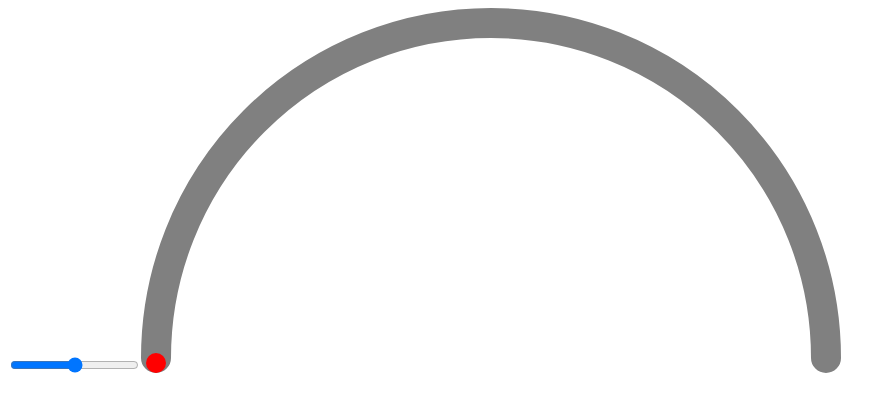
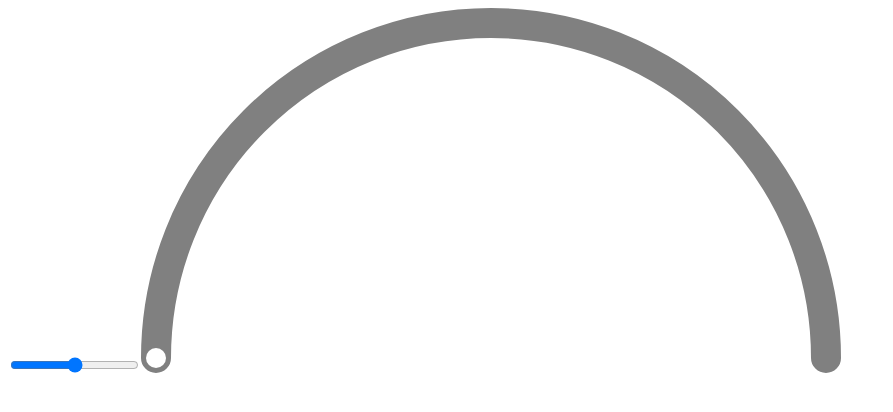
Before and after one commit to danilesky/react-circular-progress, a React app: page / in a window 1280 px wide. Shown: the top 412 px of the page, without its empty margins (0-893 px from the left). Built offline with nearby package versions, Linux system fonts and the light colour scheme; the HTML template or start-up script is replaced by a standard one.

Commit message:
progress bar completion

```diff
--- a/src/Playground.tsx
+++ b/src/Playground.tsx
@@ -29,8 +29,11 @@ function Playground() {
         percentage={percentage}
       /> */}
       <SemiCircularProgressBar
-        activeBarStyle={{ color: "blue", offset: 10 }}
-        backgroundBarStyle={{ color: "gray" }}
+        activeBar={{ color: "blue", offset: 10 }}
+        backgroundBar={{ color: "grey" }}
+        circle={{
+          color: "white",
+        }}
         canvasWidth={700}
         percentage={percentage}
       />
--- a/src/components/semi-circular-progress-bar.tsx
+++ b/src/components/semi-circular-progress-bar.tsx
@@ -1,46 +1,62 @@
 import { ReactElement, SVGProps } from "react";
+
+interface IActivebar {
+  offset?: number;
+  color?: string;
+  variant?: SVGProps<SVGSVGElement>["strokeLinecap"];
+}
+
+interface ICircle {
+  color?: string;
+  borderColor?: string;
+  borderWidth?: number;
+}
+
+interface IBackroundBar {
+  color?: string;
+  variant?: SVGProps<SVGSVGElement>["strokeLinecap"];
+}
 
 interface SemiCircularProgressBarProps {
   canvasWidth: number;
   percentage: number;
   barWidth?: number;
-  backgroundBarStyle?: {
-    color?: string;
-    variant?: SVGProps<SVGSVGElement>["strokeLinecap"];
-  };
-  activeBarStyle?: {
-    offset?: number;
-    color?: string;
-    variant?: SVGProps<SVGSVGElement>["strokeLinecap"];
-  };
+  backgroundBar?: IBackroundBar;
+  activeBar?: IActivebar;
+  circle?: ICircle;
 }
 
 export function SemiCircularProgressBar({
   canvasWidth,
   percentage,
   barWidth,
-  activeBarStyle,
-  backgroundBarStyle,
+  activeBar,
+  backgroundBar,
+  circle,
 }: SemiCircularProgressBarProps): ReactElement {
   const strokeWidth = barWidth ?? 30;
+  const halfStrokeWidth = strokeWidth / 2;
+
   const width = canvasWidth;
-  const height = width / 2 + strokeWidth / 2;
+  const height = width / 2 + halfStrokeWidth;
 
-  const radius = width / 2 - strokeWidth / 2;
+  const radius = width / 2 - halfStrokeWidth;
   // Half circle circumference
   const circumference = Math.PI * radius;
 
   const drawing = {
     // Move position - x, y (from right left corner)
-    MOVE: `M ${strokeWidth / 2} ${height - strokeWidth / 2}`,
+    MOVETO: `M ${halfStrokeWidth} ${height - halfStrokeWidth}`,
     // Make arc - radiiX, radiiY (polomery) , rotateX , clockwise , endpointX, endpointY
     arc: `a 1 1 0 0 1 ${width - strokeWidth} 0`,
   };
 
-  const activeBarStrokeWidth = activeBarStyle?.offset
-    ? strokeWidth - activeBarStyle.offset
+  const activeBarStrokeWidth = activeBar?.offset
+    ? strokeWidth - activeBar.offset
     : strokeWidth;
+
   const circleRadius = activeBarStrokeWidth / 2;
+  const circleCoordinates = getCircleCoordinates();
 
   function percentageToOffset(percentage: number) {
     let percentual = percentage;
@@ -57,53 +73,62 @@ export function SemiCircularProgressBar({
     const angle = (percentage / 100) * 180;
     const radian = (angle * Math.PI) / 180;
 
-    const circleX = radius * Math.cos(radian - Math.PI) + width / 2;
-    const circleY = radius * Math.sin(radian - Math.PI) + height;
+    const circleX = width / 2 + radius * Math.cos(radian - Math.PI);
+    const circleY =
+      height - halfStrokeWidth + radius * Math.sin(radian - Math.PI);
 
     return {
       x: circleX,
-      y: circleY - circleRadius,
+      y: circleY,
     };
   }
 
   return (
     <svg width={width} height={height}>
+      {backgroundBar && (
         <path
           d={`
-          ${drawing.MOVE}
+          ${drawing.MOVETO}
           ${drawing.arc}
         `}
           style={{
-          transition: "stroke-dashoffset 0.3s",
-          stroke: backgroundBarStyle?.color ?? "#000000",
-          strokeLinecap: backgroundBarStyle?.variant ?? "round",
+            stroke: backgroundBar?.color ?? "#000000",
+            strokeLinecap: backgroundBar?.variant ?? "round",
             strokeDasharray: `${circumference}`,
             strokeDashoffset: `${percentageToOffset(100)}`,
             strokeWidth: `${strokeWidth}`,
           }}
           fill="none"
         />
+      )}
+      {activeBar && (
         <path
           d={`
-          ${drawing.MOVE}
+          ${drawing.MOVETO}
           ${drawing.arc}
         `}
           style={{
-          transition: "stroke-dashoffset 0.3s",
-          stroke: activeBarStyle?.color ?? "#000000",
-          strokeLinecap: activeBarStyle?.variant ?? "round",
+            stroke: activeBar?.color ?? "#000000",
+            strokeLinecap: activeBar?.variant ?? "round",
             strokeDasharray: `${circumference}`,
             strokeDashoffset: `${percentageToOffset(percentage)}`,
             strokeWidth: `${activeBarStrokeWidth}`,
           }}
           fill="none"
         />
+      )}
+      {circle && (
         <circle
-        cx={getCircleCoordinates().x}
-        cy={getCircleCoordinates().y}
+          cx={circleCoordinates.x}
+          cy={circleCoordinates.y}
           r={circleRadius}
-        fill="red"
+          fill={circle?.color}
+          style={{
+            stroke: circle?.borderColor,
+            strokeWidth: circle?.borderWidth,
+          }}
         />
+      )}
     </svg>
   );
 }
```
Lines whose indentation alone changed are shown as unchanged.
